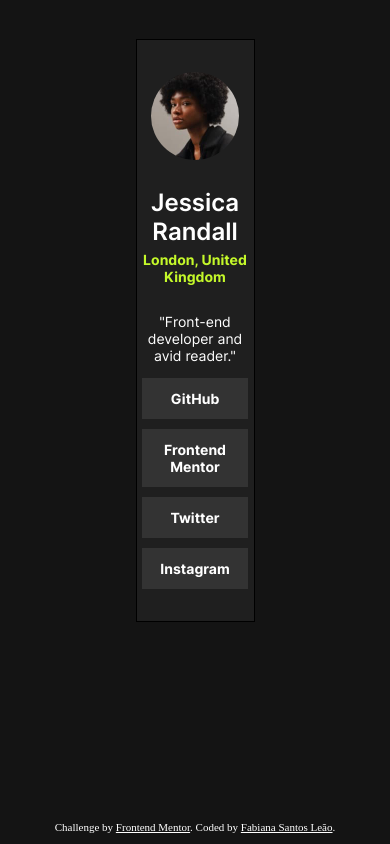
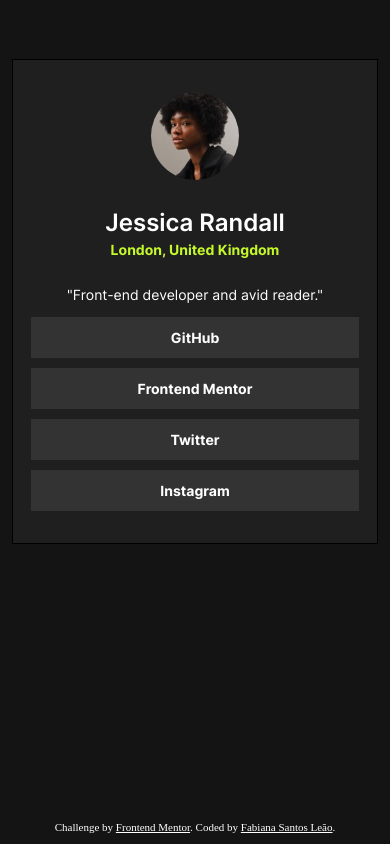
Before and after one commit to fabianajmge/social-links-profile, a plain HTML site: page index.html in a window 390 px wide. Drawn offline with Linux system fonts and the light colour scheme.

Commit message:
ajuste responsividade

```diff
--- a/styles.css
+++ b/styles.css
@@ -66,7 +66,7 @@ img {
     text-align: center;
 }
 
-@media screen and (min-width: 377px) {
+@media screen and (min-width: 769px) {
     .centralizado {
         width: 30%;
         justify-content: center;
@@ -84,18 +84,18 @@ img {
 
 @font-face {
     font-family: 'Inter';
-    src: url('/assets/fonts/static/Inter-Regular.ttf') format('truetype');
+    src: url('assets/fonts/static/Inter-Regular.ttf') format('truetype');
     font-weight: normal;
 }
 
 @font-face {
     font-family: 'Inter';
-    src: url('/assets/fonts/static/Inter-SemiBold.ttf') format('truetype');
+    src: url('assets/fonts/static/Inter-SemiBold.ttf') format('truetype');
     font-weight: 600;
 }
 
 @font-face {
     font-family: 'Inter';
-    src: url('/assets/fonts/static/Inter-Bold.ttf') format('truetype');
+    src: url('assets/fonts/static/Inter-Bold.ttf') format('truetype');
     font-weight: 700;
 }
```
